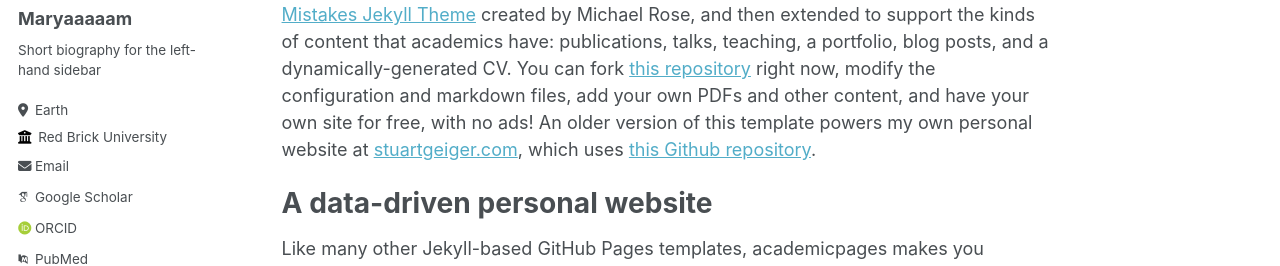
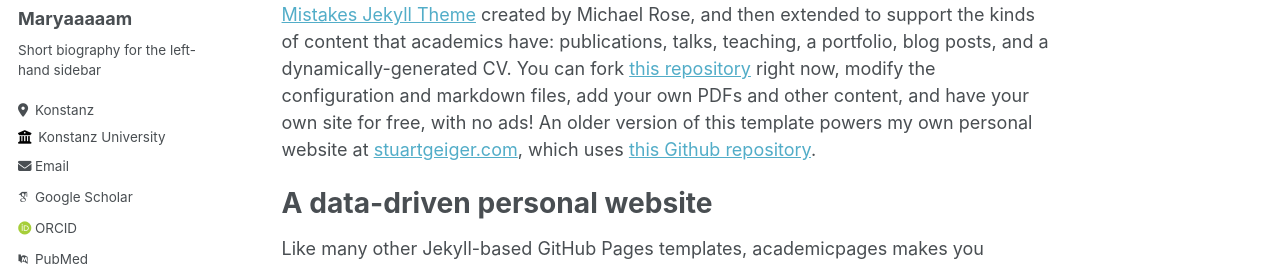
Before and after one commit to Mohammadi-Maryam/MM.github.io, a Jekyll site: the page built from _pages/about.md, in a window 1280 px wide. Shown: the part 295-561 px from the top of the page. Built offline with Jekyll 4.4.1, drawn with Linux system fonts in a browser that asks for light colours; some web fonts are replaced.

Commit message:
Update _config.yml

```diff
--- a/_config.yml
+++ b/_config.yml
@@ -25,10 +25,10 @@ author:
   name             : "Maryaaaaam"
   pronouns         : # example: "she/her"
   bio              : "Short biography for the left-hand sidebar"
-  location         : "Earth"
-  employer         : "Red Brick University"
+  location         : "Konstanz"
+  employer         : "Konstanz University"
   uri              : # URL
-  email            : "none@example.org"
+  email            : "maryam.mohammadi@uni-konstanz.de"
 
   # Academic websites
   arxiv            : # URL - Update with the correct link to your profile
```
